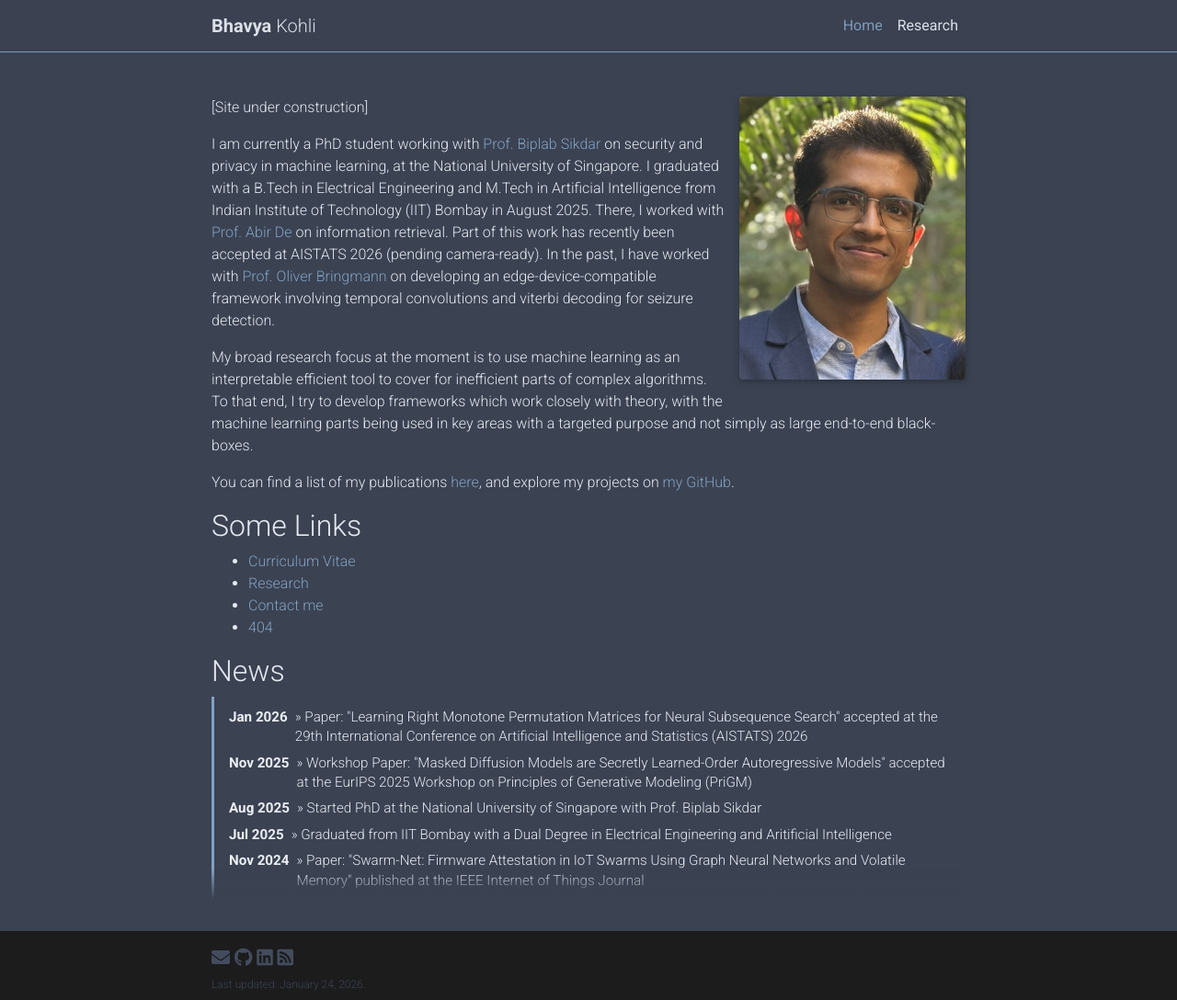
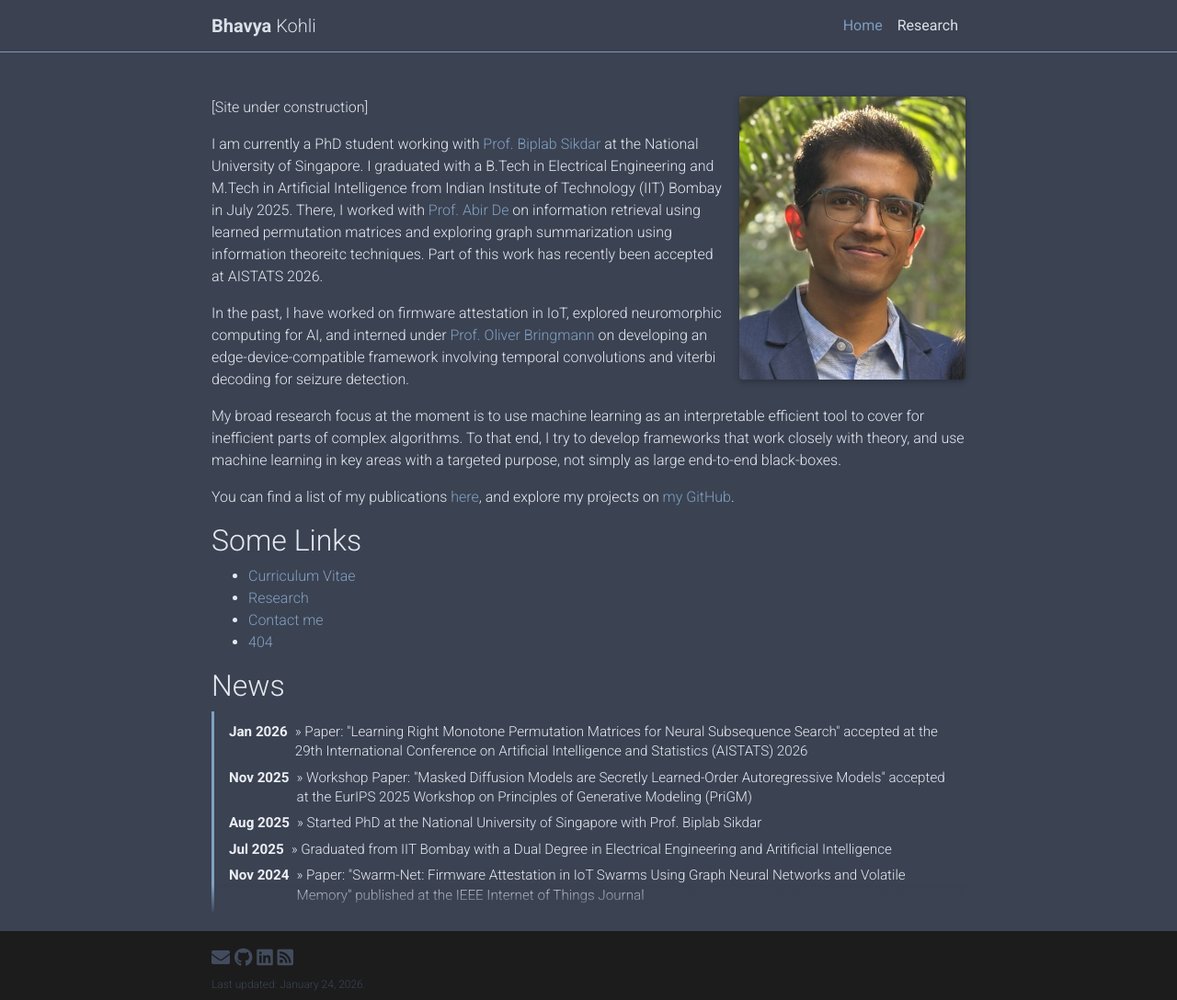
Before and after one commit to BhavyaKohli/bhavyakohli.github.io, a Jekyll site: the page built from _pages/home.md, in a window 1280 px wide and 1088 px high. Shown: the whole window at 92% size. Built offline with Jekyll 4.4.1, drawn with Linux system fonts in a browser that asks for light colours; comment, search, counter and statistics services are not loaded; a style sheet for code colours, icons or effects is not loaded.

Commit message:
Update home.md

```diff
--- a/_pages/home.md
+++ b/_pages/home.md
@@ -14,9 +14,11 @@ blog_i: true
 ---
 \[Site under construction\]
 
-I am currently a PhD student working with [Prof. Biplab Sikdar](https://scholar.google.com/citations?user=UR6fy_AAAAAJ) on security and privacy in machine learning, at the National University of Singapore. I graduated with a B.Tech in Electrical Engineering and M.Tech in Artificial Intelligence from Indian Institute of Technology (IIT) Bombay in August 2025. There, I worked with [Prof. Abir De](https://abir-de.github.io/) on information retrieval. Part of this work has recently been accepted at AISTATS 2026 (pending camera-ready). In the past, I have worked with [Prof. Oliver Bringmann](https://scholar.google.com/citations?hl=en&user=pk53ZkAAAAAJ) on developing an edge-device-compatible framework involving temporal convolutions and viterbi decoding for seizure detection.
+I am currently a PhD student working with [Prof. Biplab Sikdar](https://scholar.google.com/citations?user=UR6fy_AAAAAJ) at the National University of Singapore. I graduated with a B.Tech in Electrical Engineering and M.Tech in Artificial Intelligence from Indian Institute of Technology (IIT) Bombay in July 2025. There, I worked with [Prof. Abir De](https://abir-de.github.io/) on information retrieval using learned permutation matrices and exploring graph summarization using information theoreitc techniques. Part of this work has recently been accepted at AISTATS 2026.
 
-My broad research focus at the moment is to use machine learning as an interpretable efficient tool to cover for inefficient parts of complex algorithms. To that end, I try to develop frameworks which work closely with theory, with the machine learning parts being used in key areas with a targeted purpose and not simply as large end-to-end black-boxes.
+In the past, I have worked on firmware attestation in IoT, explored neuromorphic computing for AI, and interned under [Prof. Oliver Bringmann](https://scholar.google.com/citations?hl=en&user=pk53ZkAAAAAJ) on developing an edge-device-compatible framework involving temporal convolutions and viterbi decoding for seizure detection.
+
+My broad research focus at the moment is to use machine learning as an interpretable efficient tool to cover for inefficient parts of complex algorithms. To that end, I try to develop frameworks that work closely with theory, and use machine learning in key areas with a targeted purpose, not simply as large end-to-end black-boxes.
 
 You can find a list of my publications [here](https://scholar.google.com/citations?user=P4vK5dAAAAAJ), and explore my projects on [my GitHub](https://github.com/BhavyaKohli).
 
```
